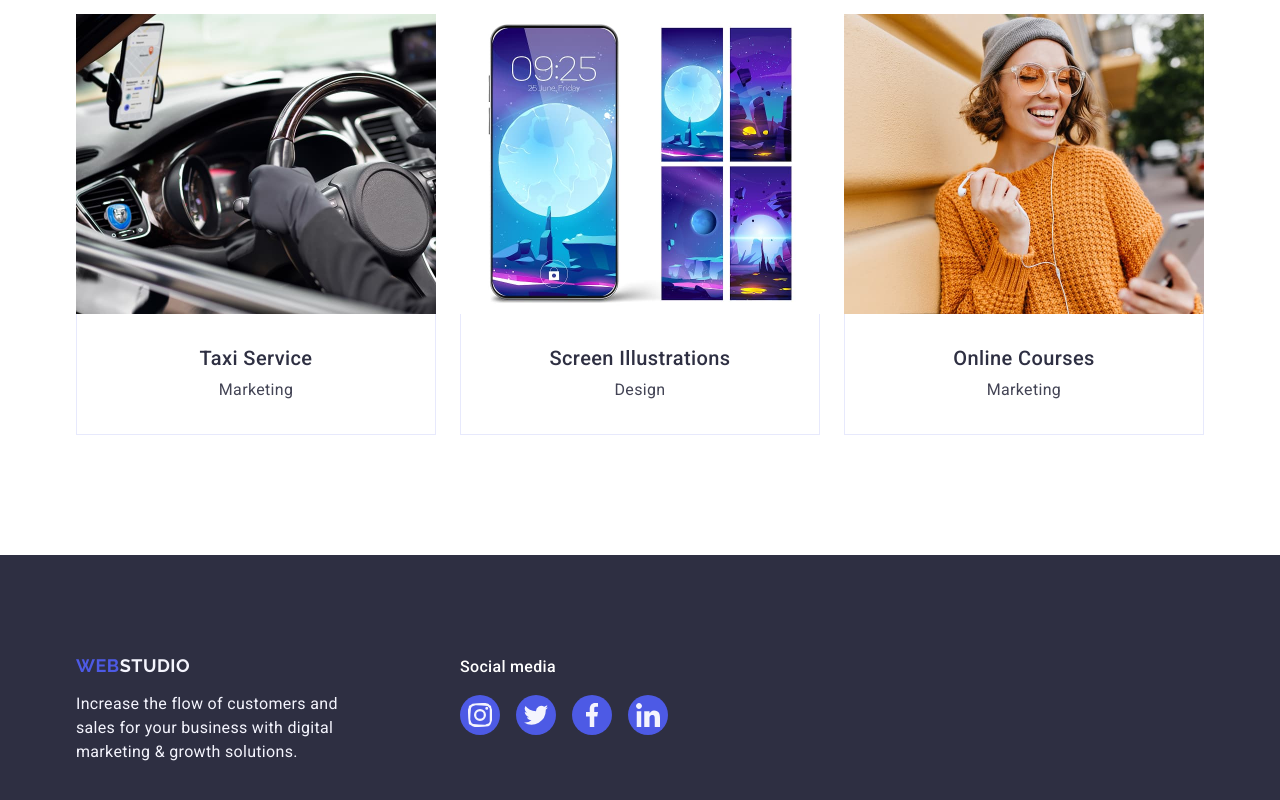
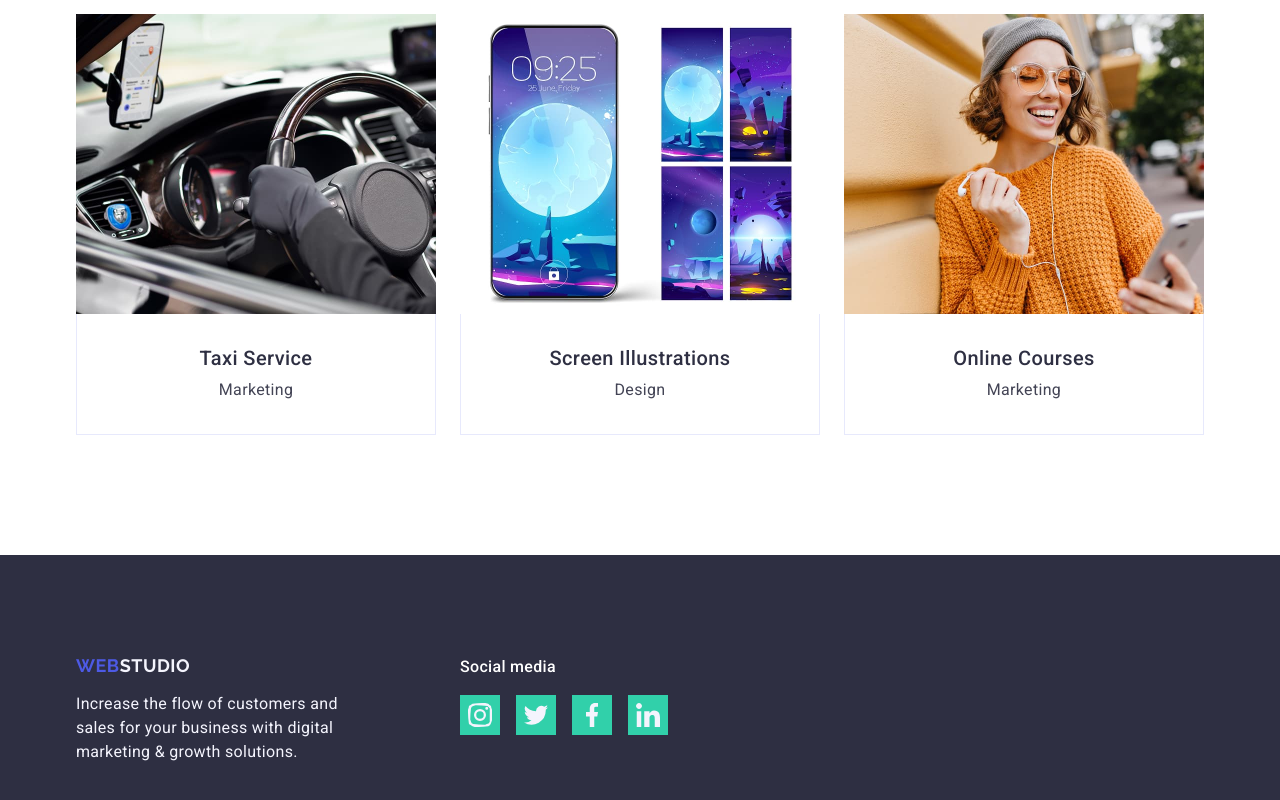
Before and after one commit to Oksana-git-ux/goit-markup-hw-04, a plain HTML site: page index.html in a window 1280 px wide. Shown: the part 2611-3411 px from the top of the page. Drawn offline with nearby package versions, Linux system fonts and the light colour scheme.

Commit message:
update file css/styles.css

```diff
--- a/css/styles.css
+++ b/css/styles.css
@@ -465,9 +465,6 @@ body {
   max-width: 264px;
 }
 
-.social-media-title {
-}
-
 .footer-social-media {
   display: flex;
   font-weight: 500;
@@ -476,9 +473,6 @@ body {
   letter-spacing: 0.02em;
   color: var(--color-background);
   margin-bottom: 16px;
-}
-
-.footer-social-icon {
 }
 
 .footer-icon-list {
@@ -494,6 +488,7 @@ body {
   align-items: center;
   border-radius: 50%;
   background-color: var(--primary-brand);
+  transition: background-color 250ms cubic-bezier(0.4, 0, 0.2, 1);
 }
 
 .footer-link {
@@ -502,13 +497,16 @@ body {
   display: flex;
   align-items: center;
   justify-content: center;
+  background-color: var(--primary-brand);
 }
 
-.footer-link-icon:hover {
+.footer-link-icon:hover,
+.footer-link {
   background-color: var(--success);
 }
 
-.footer-link-icon:focus {
+.footer-link-icon:focus,
+.footer-link {
   background-color: var(--success);
 }
 
@@ -517,5 +515,4 @@ body {
   align-items: center;
   justify-content: center;
   fill: var(--cloud);
-  transition: background-color 250ms cubic-bezier(0.4, 0, 0.2, 1);
 }
```
